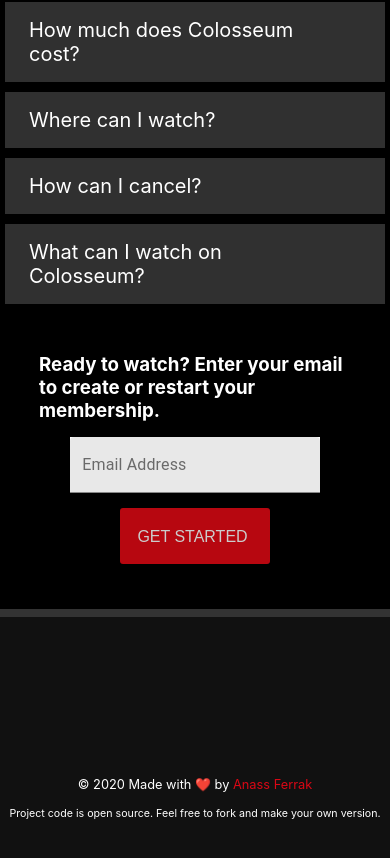
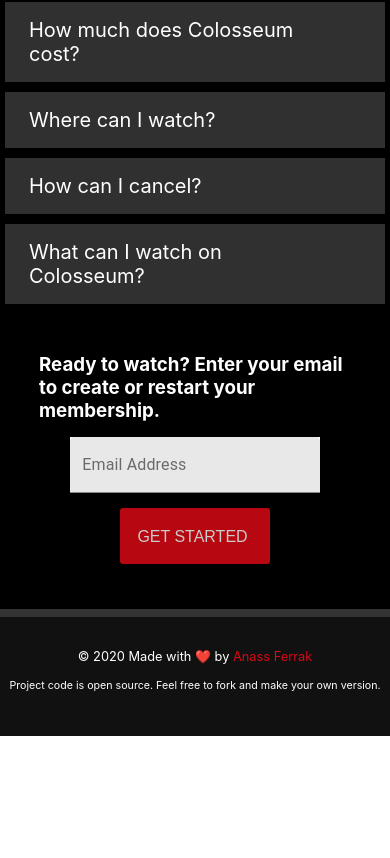
Before and after one commit to TheLordA/Colosseum, a React (Create React App) app in the folder client/: page / in a window 390 px wide. Shown: the part 2033-2891 px from the top of the page. After the commit the page ends 2769 px from the top, so only its background shows below. Built offline with nearby package versions, Linux system fonts and the light colour scheme.

Commit message:
small UI changes , fix footer responsivness

```diff
--- a/client/src/component/UI/Button/index.css
+++ b/client/src/component/UI/Button/index.css
@@ -4,6 +4,7 @@
 	border: 0;
 	outline: 0;
 	font-size: 1rem;
+	cursor: pointer;
 }
 
 @media (max-height: 600px) {
--- a/client/src/component/UI/Footer/index.scss
+++ b/client/src/component/UI/Footer/index.scss
@@ -6,7 +6,7 @@
 	text-align: center;
 
 	@include responsive(phone) {
-		padding-top: 10rem;
+		padding-top: 2rem;
 	}
 
 	&__copyright {
--- a/client/src/component/UI/NavBar/index.css
+++ b/client/src/component/UI/NavBar/index.css
@@ -83,6 +83,7 @@
 @media (min-width: 600px) {
 	.NavBar {
 		font-size: 1vw;
+		height: 4rem;
 	}
 
 	.NavBar img {
--- a/client/src/pages/LandingScreen/LandingScreen.css
+++ b/client/src/pages/LandingScreen/LandingScreen.css
@@ -87,6 +87,7 @@
 
 .ButtonSticker button {
 	margin-top: 15px;
+	cursor: pointer;
 }
 
 @media (min-width: 600px) {
```
